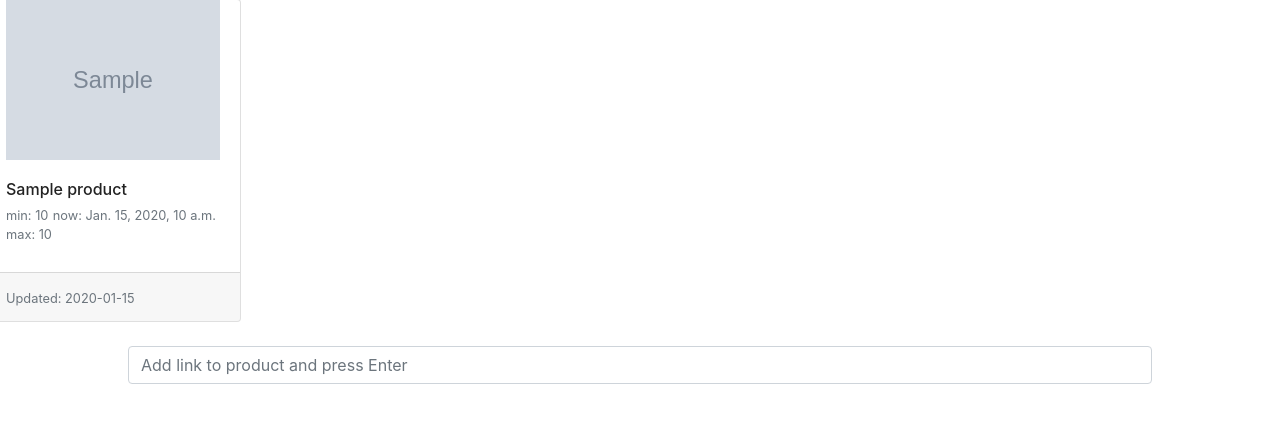
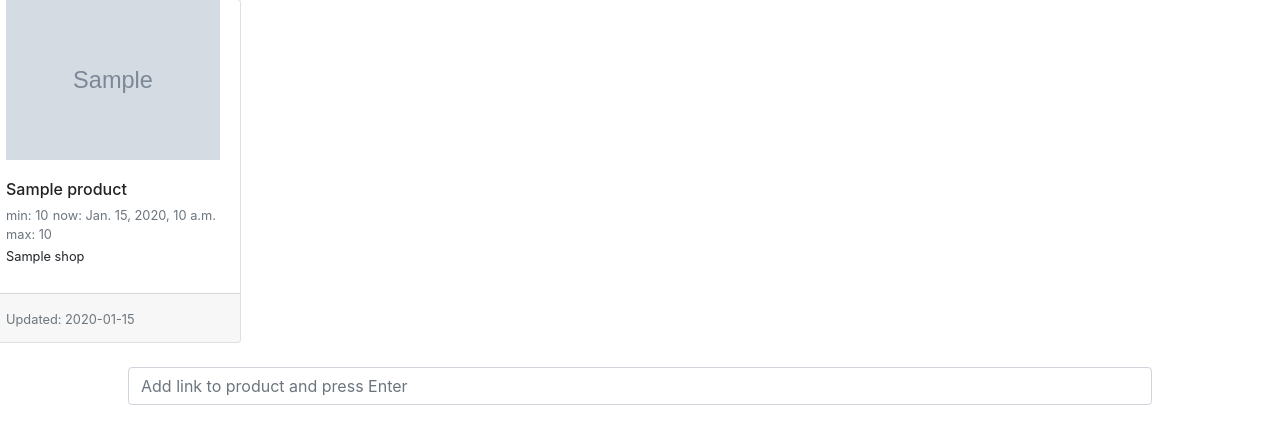
Before and after one commit to valentynvasylkivskyi/RealPrice, a Django app: template myapp/templates/myapp/add_tracking.html in a window 1280 px wide. Shown: the part 81-525 px from the top of the page. Run offline with Django 3.2, Linux system fonts and the light colour scheme; the template is opened without the code that fills it: most values are stand-ins (such as "Sample title", 1, 10 or a date in 2020); grey boxes marked "Sample" are stand-in pictures; some libraries are stand-ins or nearby versions.

Commit message:
after edit models

```diff
--- a/myapp/models.py
+++ b/myapp/models.py
@@ -29,7 +29,7 @@ class Product(models.Model):
     product_image = models.ImageField(upload_to='images', default=DEFAULT_IMAGE_PATH)
 
     # Before import shop foreignkey add default shop to the shop table
-    #shop = models.ForeignKey(Shop, on_delete=models.CASCADE, default=DEFAULT_SHOP_ID)
+    shop = models.ForeignKey(Shop, on_delete=models.CASCADE, default=DEFAULT_SHOP_ID)
 
 
     visibility_status = models.PositiveSmallIntegerField(choices=visibility, default=DEFAULT_VISIBILITY_STATUS)
--- a/myapp/templates/myapp/base.html
+++ b/myapp/templates/myapp/base.html
@@ -90,6 +90,9 @@
                         <small><span>now: {{ product.now_price }}</span></small>
                         <small><span>max: {{ product.max_price }}</span></small>
                     </h6>
+                    <h6 class="card-subtitle mb-2">
+                        <small><span>{{ product.shop }}</span></small>
+                    </h6>
 
                 </div>
 
```
